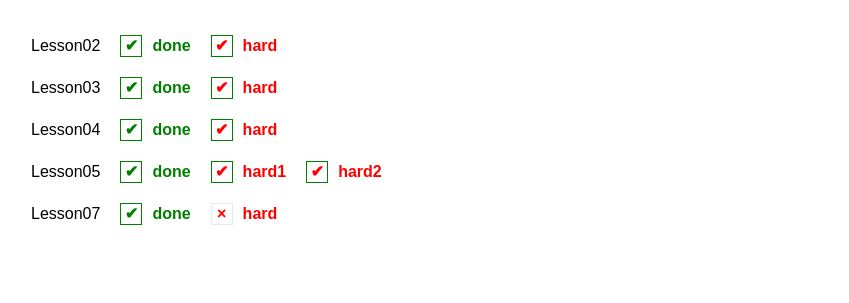
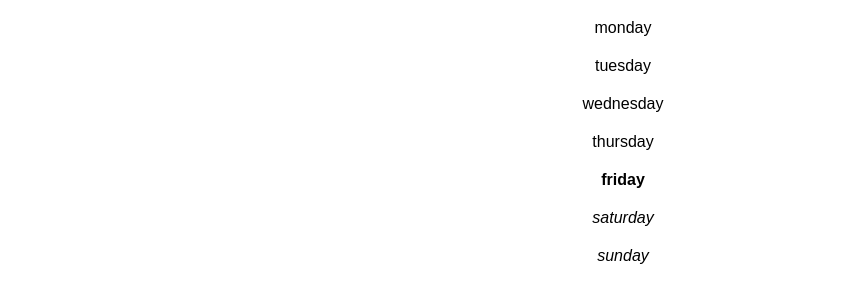
Before and after one commit to ONLIS/js_hard, a plain HTML site: page index.html in a window 1280 px wide. Shown: the part 69-372 px from the top of the page, without its empty margins (17-866 px from the left). Drawn offline with Linux system fonts and the light colour scheme.

```diff
--- a/index.html
+++ b/index.html
@@ -11,34 +11,7 @@
 <body>
     <div class="project">
         <h1 class="project__title">New project JS Education</h1>
-        <ol class="project-ol">
-            <li class="project-ol__item">
-                Lesson02
-                <span class="project-ol__simple project-ol__simple--done">done</span>
-                <span class="project-ol__hard project-ol__hard--done">hard</span>
-            </li>
-            <li class="project-ol__item">
-                Lesson03
-                <span class="project-ol__simple project-ol__simple--done">done</span>
-                <span class="project-ol__hard project-ol__hard--done">hard</span>
-            </li>
-            <li class="project-ol__item">
-                Lesson04
-                <span class="project-ol__simple project-ol__simple--done">done</span>
-                <span class="project-ol__hard project-ol__hard--done">hard</span>
-            </li>
-            <li class="project-ol__item">
-                Lesson05
-                <span class="project-ol__simple project-ol__simple--done">done</span>
-                <span class="project-ol__hard project-ol__hard--done">hard1</span>
-                <span class="project-ol__hard project-ol__hard--done">hard2</span>
-            </li>
-            <li class="project-ol__item">
-                Lesson07
-                <span class="project-ol__simple project-ol__simple--done">done</span>
-                <span class="project-ol__hard project-ol__hard--start">hard</span>
-            </li>
-        </ol>
+        <div class="day-of-week"></div>
     </div>
 </body>
 </html>
--- a/script.js
+++ b/script.js
@@ -1,49 +1,27 @@
 "use strict";
 
-const limit = 100;
-let nmbArray = ["234", "33", "57", "54829", "29", "773", "4342"];
-let resultArray1 = [];
-let resultArray2 = [];
+const htmlElm = document.querySelector(".day-of-week");
+const today = new Date();
+const dayOfWeek = today.getDay() == 0 ? 7 : today.getDay();
+let daysArray = [
+  "monday",
+  "tuesday",
+  "wednesday",
+  "thursday",
+  "friday",
+  "saturday",
+  "sunday",
+];
 
-function function1(testArray) {
-  testArray.forEach((elm) => {
-    if (elm[0] == "2" || elm[0] == "4") {
-      resultArray1.push(elm);
-    }
-  });
-}
-function function2(limitNumber) {
-  let testNumber = 2;
-  let dividerArr;
-  let message;
-  while (testNumber <= limitNumber) {
-    dividerArr = [];
-    message = "";
-    for (let i = 1; i <= testNumber; i++) {
-      if (testNumber % i == 0) {
-        dividerArr.push(i);
-      }
-    }
-    if (dividerArr.length == 2) {
-      message =
-        "Простое число: " +
-        testNumber +
-        ". Делители этого числа: " +
-        dividerArr[0] +
-        " и " +
-        dividerArr[1];
-      resultArray2.push(message);
-    }
-    testNumber++;
+daysArray.forEach(function (currentValue, index) {
+  let strng = "";
+  let styles = "day-of-week__item";
+  if (index == dayOfWeek - 1) {
+    styles += " day-of-week__item--bold";
   }
-}
-
-function1(nmbArray);
-function2(limit);
-
-resultArray1.forEach((elm) => {
-  console.log(elm);
+  if (index == 5 || index == 6) {
+    styles += " day-of-week__item--italic";
+  }
+  strng += "<div class='" + styles + "'>" + currentValue + "</div>";
+  htmlElm.innerHTML += strng;
 });
-resultArray2.forEach((elm) => {
-  console.log(elm);
-});
--- a/style.css
+++ b/style.css
@@ -13,70 +13,20 @@
   text-align: center;
   flex-basis: 100%;
 }
-.project-ol {
+.day-of-week {
   display: flex;
+  justify-content: center;
   flex-wrap: wrap;
-  list-style: inside;
+  width: 100%;
 }
-.project-ol__item {
-  display: flex;
+.day-of-week__item {
+  text-align: center;
   flex-basis: 100%;
-  align-items: baseline;
   margin-bottom: 20px;
 }
-.project-ol__simple {
-  display: flex;
-  align-items: baseline;
-  margin-left: 20px;
-}
-.project-ol__simple--start::before {
-  content: "×";
-  display: flex;
-  align-items: center;
-  justify-content: center;
-  border: 1px solid rgb(233, 233, 233);
-  height: 20px;
-  width: 20px;
-  margin-right: 10px;
-}
-.project-ol__simple--done {
-  font-weight: bold;
-  color: green;
-}
-.project-ol__simple--done::before {
-  content: "✔";
-  display: flex;
-  align-items: center;
-  justify-content: center;
-  border: 1px solid green;
-  height: 20px;
-  width: 20px;
-  margin-right: 10px;
-}
-.project-ol__hard {
-  color: red;
-  display: flex;
-  align-items: baseline;
-  margin-left: 20px;
+.day-of-week__item--bold {
   font-weight: bold;
 }
-.project-ol__hard--start::before {
-  content: "×";
-  display: flex;
-  align-items: center;
-  justify-content: center;
-  border: 1px solid rgb(233, 233, 233);
-  height: 20px;
-  width: 20px;
-  margin-right: 10px;
+.day-of-week__item--italic {
+  font-style: italic;
 }
-.project-ol__hard--done::before {
-  content: "✔";
-  display: flex;
-  align-items: center;
-  justify-content: center;
-  border: 1px solid green;
-  height: 20px;
-  width: 20px;
-  margin-right: 10px;
-}
```
